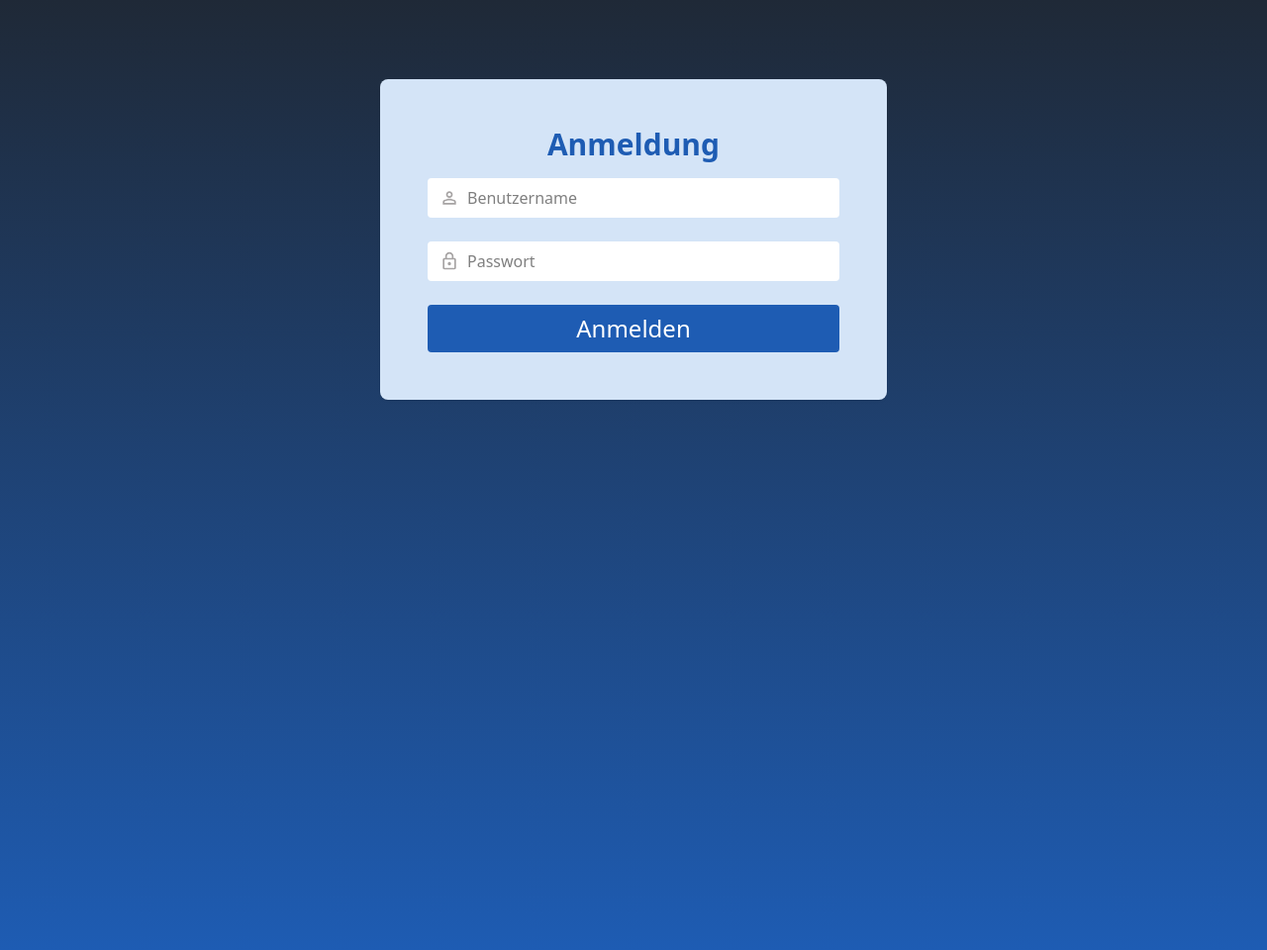
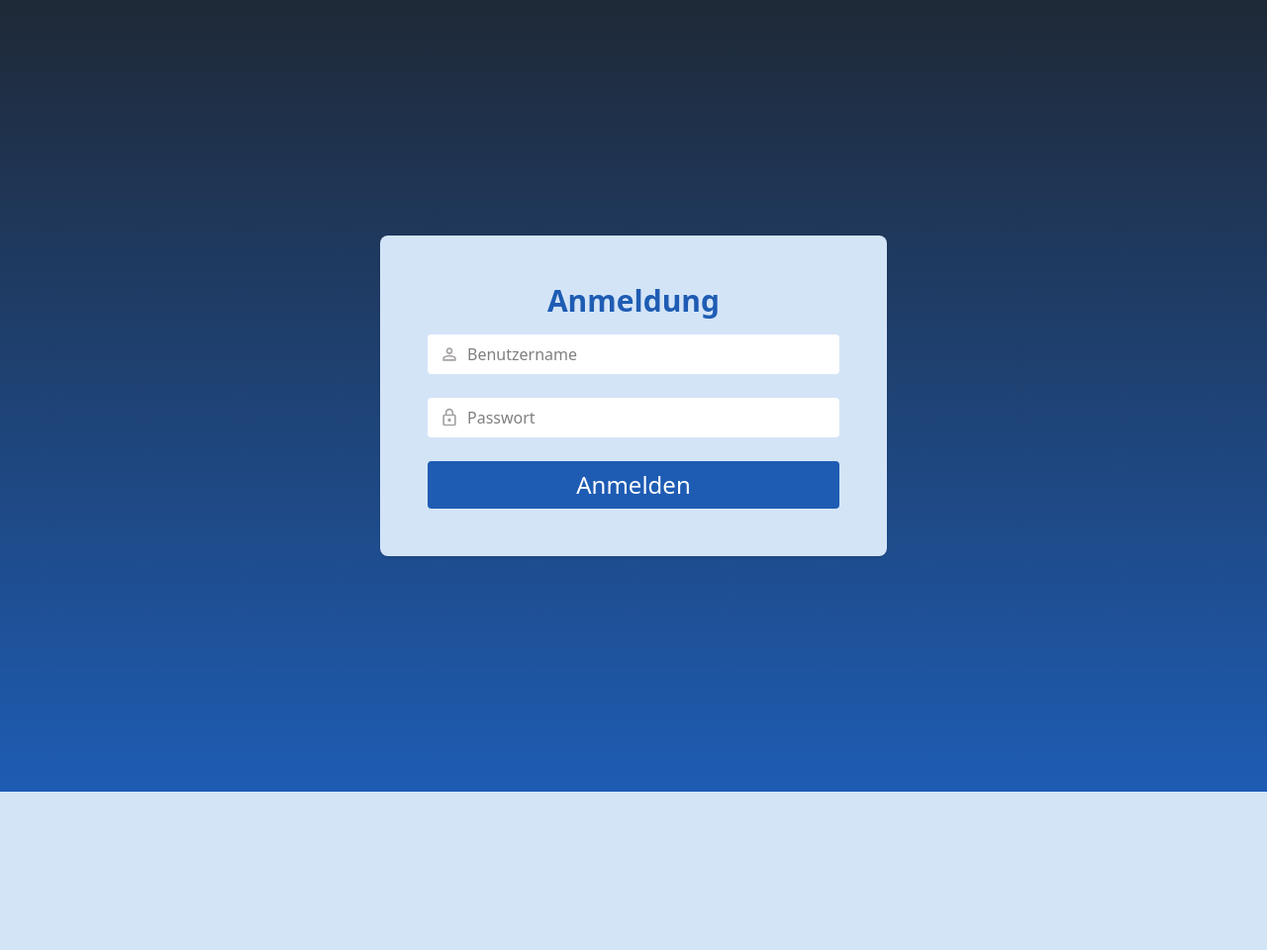
Before and after one commit to nodedev7425/Medibuddy-backend, a Django app: page /login/ in a window 1280 px wide. Shown: the whole page at 99% size. After the commit the page ends 800 px from the top, so only its background shows below. Run offline with Django 5.2, Linux system fonts and the light colour scheme; style sheets or scripts are compiled from the project's sources; parts of the project's set-up code (start-up, migrations or seed data) failed here and were passed over.

Commit message:
Remove margin from login

```diff
--- a/templates/registration/login.html
+++ b/templates/registration/login.html
@@ -6,7 +6,7 @@
     <title>Login</title>
     <link rel="stylesheet" href="{% static 'css/output.css' %}">
   </head>
-  <body class="bg-login min-h-screen flex items-center lg:items-start justify-center bg-white my-20 mx-4">
+  <body class="bg-login min-h-screen flex items-center justify-center lg:justify-center bg-white mx-4">
     <form method="post" class="w-lg h-full bg-light px-8 lg:px-12 py-12 rounded-lg shadow">
       {% csrf_token %}
       {% if form.non_field_errors %}
```
